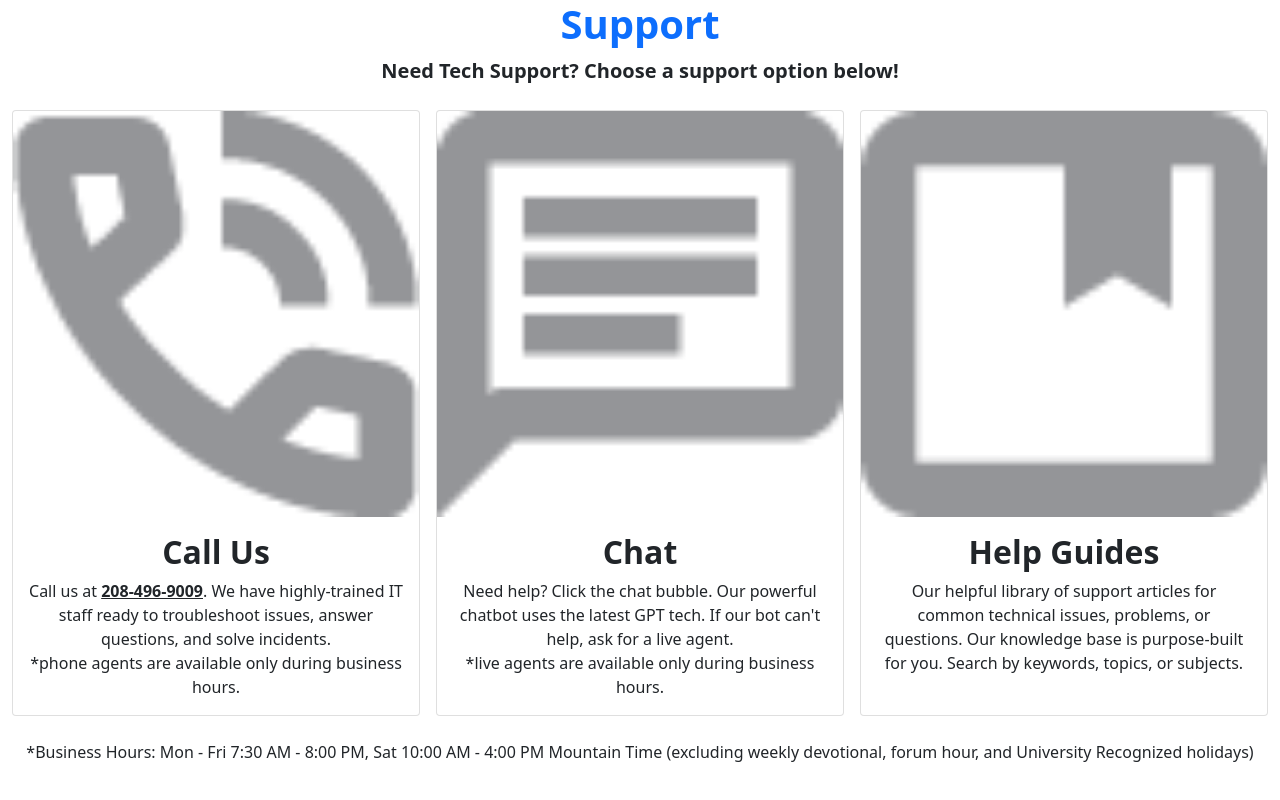
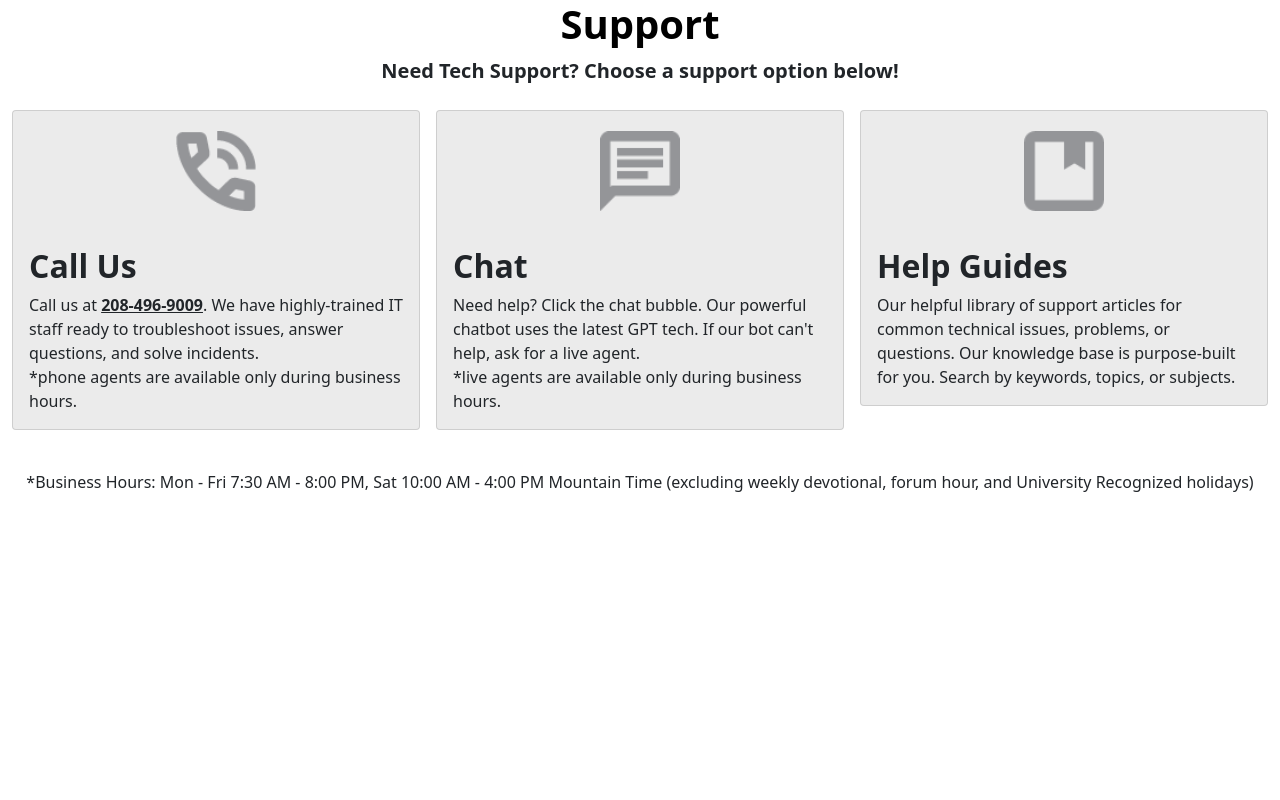
Before and after one commit to ronvallejo/BYUI_IT_Help_Center, a plain HTML site: page index.html in a window 1280 px wide. Drawn offline with nearby package versions, Linux system fonts and the light colour scheme.

Commit message:
Update index.html

```diff
--- a/index.html
+++ b/index.html
@@ -5,16 +5,33 @@
     <meta name="viewport" content="width=device-width, initial-scale=1.0">
     <title>Support Info</title>
     <link href="https://cdn.jsdelivr.net/npm/bootstrap@5.1.3/dist/css/bootstrap.min.css" rel="stylesheet">
+    <style>
+        .custom-support {
+        color: black !important; /* Or any other color you wish to use */
+        }
+        .card-img-top {
+            width: 120px;  /* Set a fixed width */
+            height: 120px; /* Set a fixed height */
+            object-fit: contain; /* Keep the image's aspect ratio */
+            margin: auto; /* Center the image horizontally */
+            display: block; /* Needed to allow margin to take effect */
+            padding-top: 20px; /* Pad the top to center the image vertically */
+            padding-bottom: 20px; /* Pad the bottom to maintain symmetry */
+        }
+        .card {
+            background-color: #EBEBEB;
+        }
+    </style>
 </head>
 <body>
     <div class="container-fluid">
         <div class="text-center mb-4">
-            <h1 class="text-primary"><strong>Support</strong></h1>
+            <h1 class="text-primary custom-support"><strong>Support</strong></h1>
             <p class="fs-5"><strong>Need Tech Support? Choose a support option below!</strong></p>
         </div>
         <div class="row row-cols-1 row-cols-md-2 row-cols-lg-3 g-3">
             <div class="col">
-                <div class="card h-100 text-center" onclick="window.open('tel:+12084969009', '_blank')">
+                <div class="card text-bg-light mb-3" onclick="window.open('tel:+12084969009', '_blank')">
                     <img src="https://github.com/ronvallejo/BYUI_IT_Help_Center/blob/31650d8d45b825a406aa3b5c1915ea917926a3da/phone.png?raw=true" class="card-img-top" alt="Image of phone">
                     <div class="card-body">
                         <h2 class="card-title"><strong>Call Us</strong></h2>
@@ -23,7 +40,7 @@
                 </div>
             </div>
             <div class="col">
-                <div class="card h-100 text-center" onclick="ivyapi.open()">
+                <div class="card text-bg-light mb-3" onclick="ivyapi.open()">
                     <img src="https://github.com/ronvallejo/BYUI_IT_Help_Center/blob/31650d8d45b825a406aa3b5c1915ea917926a3da/chatbubble.png?raw=true" class="card-img-top" alt="Image of chat bubble">
                     <div class="card-body">
                         <h2 class="card-title"><strong>Chat</strong></h2>
@@ -32,7 +49,7 @@
                 </div>
             </div>
             <div class="col">
-                <div class="card h-100 text-center" onclick="window.open('https://td.byui.edu/TDClient/79/ITHelpCenter/KB/?CategoryID=1875', '_blank')">
+                <div class="card text-bg-light mb-3" onclick="window.open('https://td.byui.edu/TDClient/79/ITHelpCenter/KB/?CategoryID=1875', '_blank')">
                     <img src="https://github.com/ronvallejo/BYUI_IT_Help_Center/blob/31650d8d45b825a406aa3b5c1915ea917926a3da/article.png?raw=true" class="card-img-top" alt="Image of help guide">
                     <div class="card-body">
                         <h2 class="card-title"><strong>Help Guides</strong></h2>
@@ -47,4 +64,4 @@
     </div>
     <script src="https://cdn.jsdelivr.net/npm/bootstrap@5.1.3/dist/js/bootstrap.bundle.min.js"></script>
 </body>
-</html>
+</html
```
